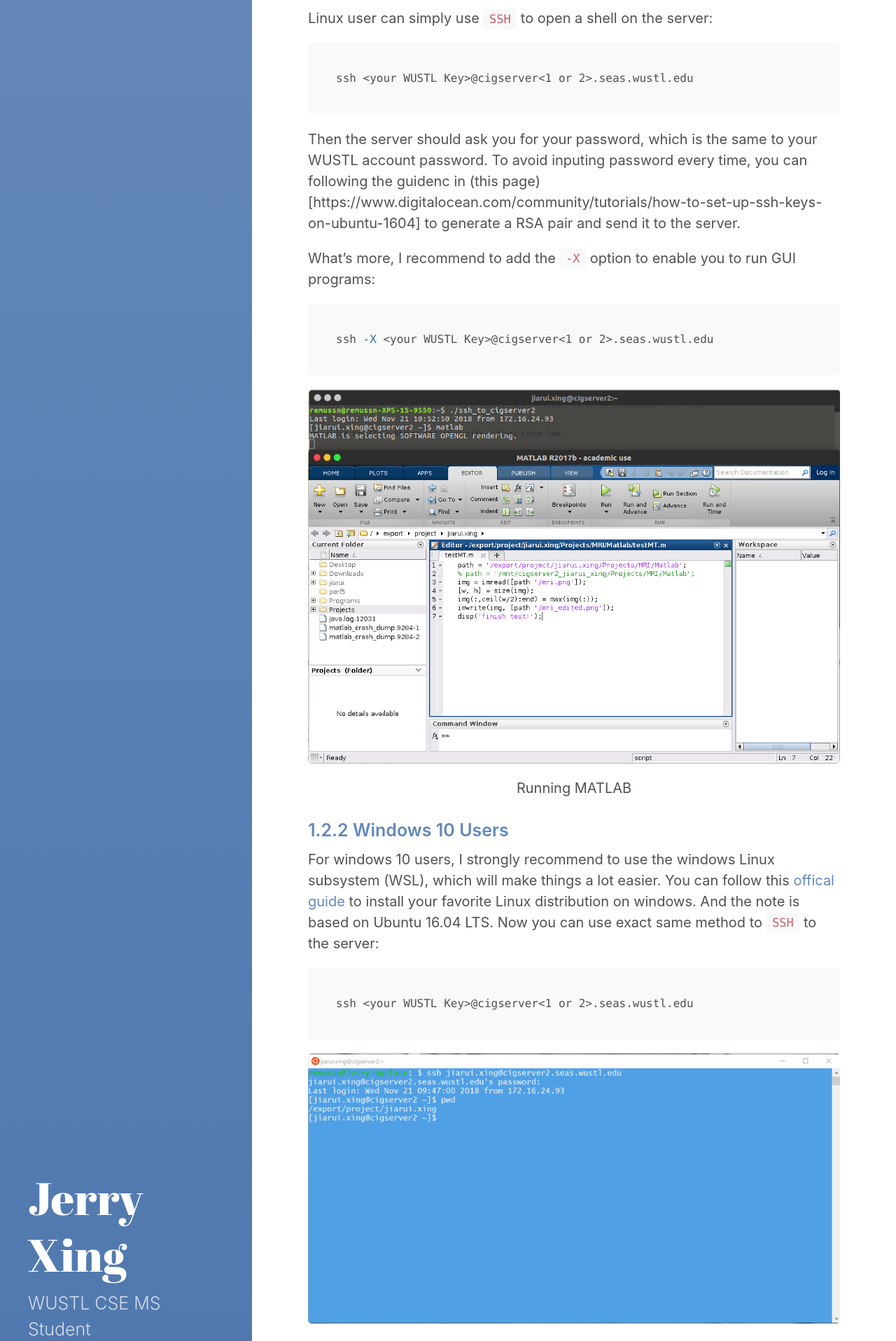
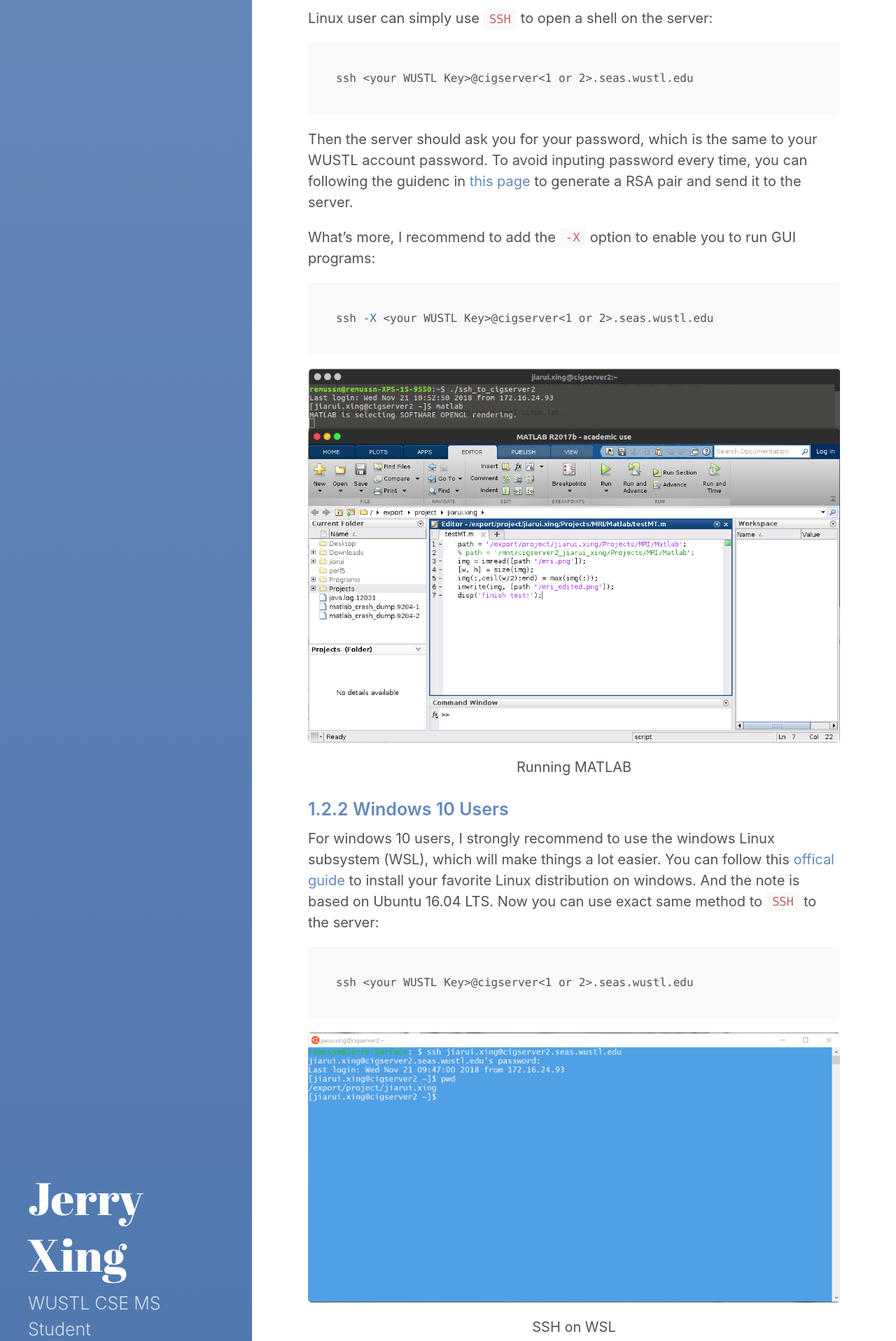
Before and after one commit to jr-xing/jr-xing.github.io, a Jekyll site: the page built from _posts/2018-11-20-Server-Usage.md, in a window 1280 px wide. Shown: the part 2749-4665 px from the top of the page at 70% size. Built offline with Jekyll 4.4.1, drawn with Linux system fonts in a browser that asks for light colours; some of the changed text lies outside the part shown.

Commit message:
update Server Usage

````diff
--- a/_posts/2018-11-20-Server-Usage.md
+++ b/_posts/2018-11-20-Server-Usage.md
@@ -44,7 +44,7 @@
 ```bash
 ssh <your WUSTL Key>@cigserver<1 or 2>.seas.wustl.edu
 ```
-Then the server should ask you for your password, which is the same to your WUSTL account password. To avoid inputing password every time, you can following the guidenc in (this page)[https://www.digitalocean.com/community/tutorials/how-to-set-up-ssh-keys-on-ubuntu-1604] to generate a RSA pair and send it to the server.
+Then the server should ask you for your password, which is the same to your WUSTL account password. To avoid inputing password every time, you can following the guidenc in [this page](https://www.digitalocean.com/community/tutorials/how-to-set-up-ssh-keys-on-ubuntu-1604) to generate a RSA pair and send it to the server.
 
 What's more, I recommend to add the ```-X``` option to enable you to run GUI programs:
 ```bash
````
